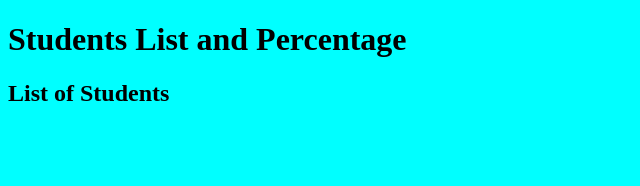
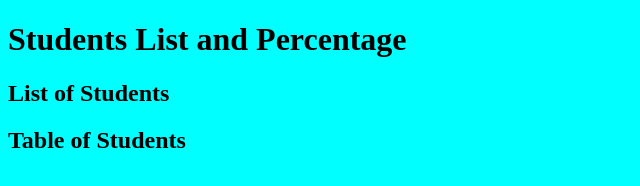
Before and after one commit to aliimran271/Rebase, a plain HTML site: page home.html in a window 1280 px wide. Shown: the whole page, without its empty margins (0-640 px from the left). Drawn offline with Linux system fonts and the light colour scheme.

Commit message:
C3, Master Br, Table Heading Added

```diff
--- a/home.html
+++ b/home.html
@@ -6,5 +6,6 @@
 		<body bgcolor='cyan'>
 			<h1>Students List and Percentage</h1>
 			<h2>List of Students</h2>
+			<h2>Table of Students</h2>
 		</body>
 	</html>
```
